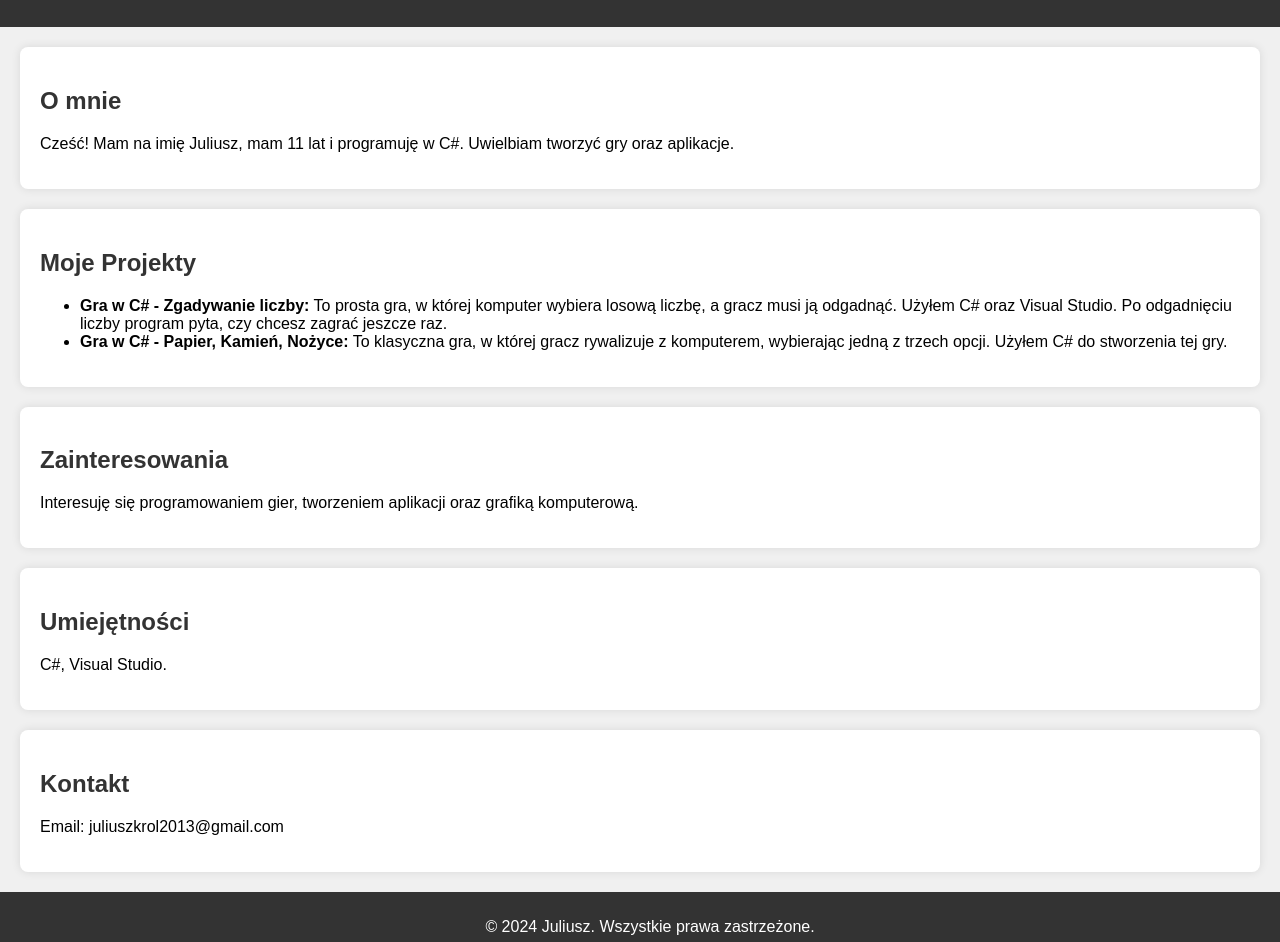
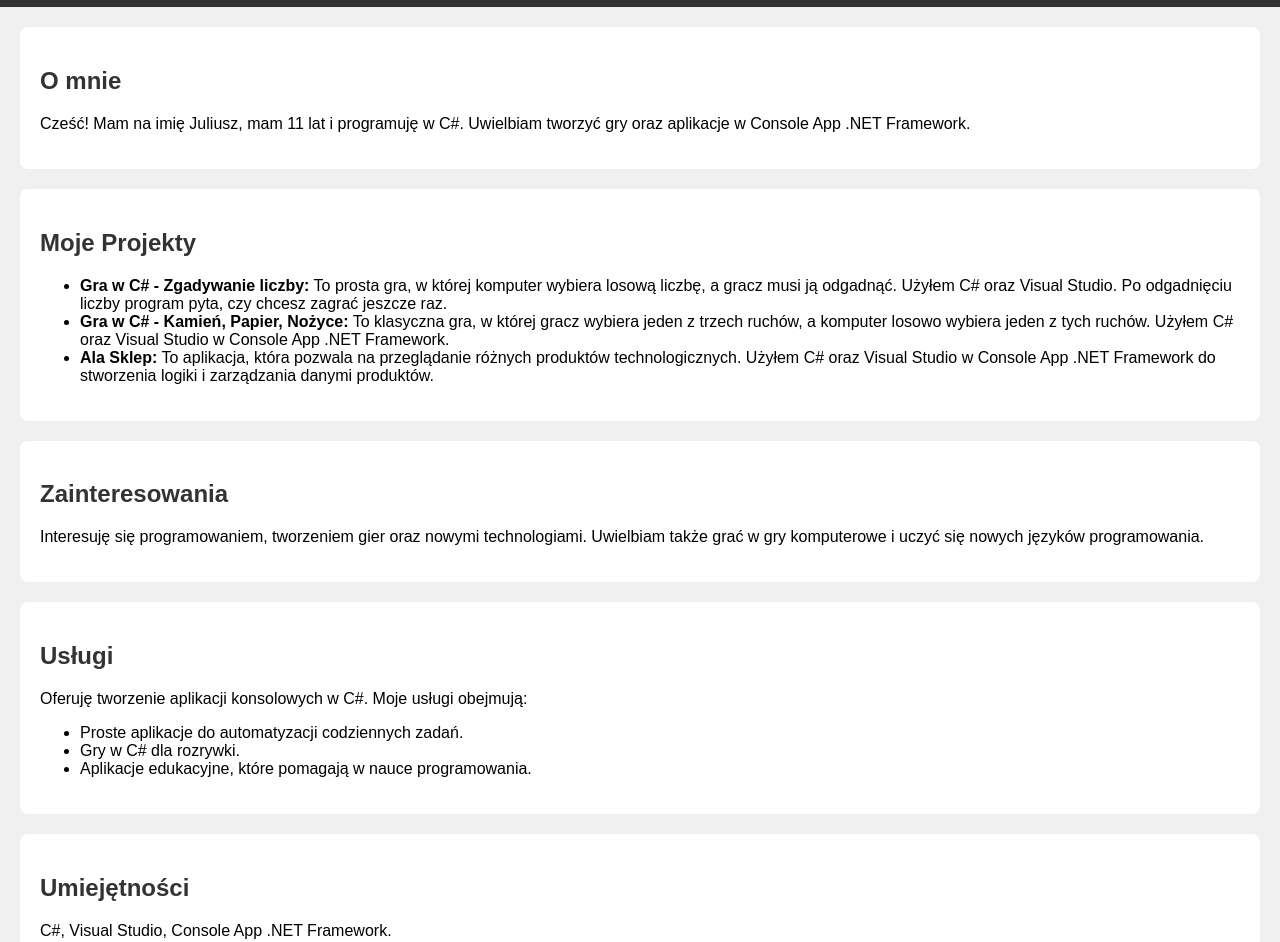
Before and after one commit to Juliusz223/portfolio, a plain HTML site: page index.html in a window 1280 px wide. Shown: the part 93-1035 px from the top of the page. Drawn offline with Linux system fonts and the light colour scheme.

Commit message:
Add files via upload

```diff
--- a/index.html
+++ b/index.html
@@ -14,7 +14,7 @@
         header {
             background-color: #333;
             color: white;
-            padding: 20px 0;
+            padding: 10px 0;
             text-align: center;
         }
         section {
@@ -22,7 +22,6 @@
             margin: 20px;
             background-color: white;
             border-radius: 8px;
-            box-shadow: 0 0 10px rgba(0, 0, 0, 0.1);
         }
         h1, h2 {
             color: #333;
@@ -32,16 +31,6 @@
             padding: 10px;
             background-color: #333;
             color: white;
-            position: relative;
-            bottom: 0;
-            width: 100%;
-        }
-        a {
-            color: #0066cc;
-            text-decoration: none;
-        }
-        a:hover {
-            text-decoration: underline;
         }
     </style>
 </head>
@@ -53,7 +42,7 @@
 
 <section>
     <h2>O mnie</h2>
-    <p>Cześć! Mam na imię Juliusz, mam 11 lat i programuję w C#. Uwielbiam tworzyć gry oraz aplikacje.</p>
+    <p>Cześć! Mam na imię Juliusz, mam 11 lat i programuję w C#. Uwielbiam tworzyć gry oraz aplikacje w Console App .NET Framework.</p>
 </section>
 
 <section>
@@ -64,36 +53,44 @@
             To prosta gra, w której komputer wybiera losową liczbę, a gracz musi ją odgadnąć. Użyłem C# oraz Visual Studio. Po odgadnięciu liczby program pyta, czy chcesz zagrać jeszcze raz.
         </li>
         <li>
-            <strong>Gra w C# - Papier, Kamień, Nożyce:</strong>
-            To klasyczna gra, w której gracz rywalizuje z komputerem, wybierając jedną z trzech opcji. Użyłem C# do stworzenia tej gry.
+            <strong>Gra w C# - Kamień, Papier, Nożyce:</strong>
+            To klasyczna gra, w której gracz wybiera jeden z trzech ruchów, a komputer losowo wybiera jeden z tych ruchów. Użyłem C# oraz Visual Studio w Console App .NET Framework.
+        </li>
+        <li>
+            <strong>Ala Sklep:</strong>
+            To aplikacja, która pozwala na przeglądanie różnych produktów technologicznych. Użyłem C# oraz Visual Studio w Console App .NET Framework do stworzenia logiki i zarządzania danymi produktów.
         </li>
     </ul>
 </section>
 
 <section>
     <h2>Zainteresowania</h2>
-    <p>Interesuję się programowaniem gier, tworzeniem aplikacji oraz grafiką komputerową.</p>
+    <p>Interesuję się programowaniem, tworzeniem gier oraz nowymi technologiami. Uwielbiam także grać w gry komputerowe i uczyć się nowych języków programowania.</p>
+</section>
+
+<section>
+    <h2>Usługi</h2>
+    <p>Oferuję tworzenie aplikacji konsolowych w C#. Moje usługi obejmują:</p>
+    <ul>
+        <li>Proste aplikacje do automatyzacji codziennych zadań.</li>
+        <li>Gry w C# dla rozrywki.</li>
+        <li>Aplikacje edukacyjne, które pomagają w nauce programowania.</li>
+    </ul>
 </section>
 
 <section>
     <h2>Umiejętności</h2>
-    <p>C#, Visual Studio.</p>
+    <p>C#, Visual Studio, Console App .NET Framework.</p>
 </section>
 
 <section>
     <h2>Kontakt</h2>
-    <p>Email: juliuszkrol2013@gmail.com</p>
+    <p>Email: <a href="mailto:juliuszkrol2013@gmail.com">juliuszkrol2013@gmail.com</a></p>
 </section>
 
 <footer>
     <p>&copy; 2024 Juliusz. Wszystkie prawa zastrzeżone.</p>
 </footer>
 
-<script>
-    window.onload = function() {
-        alert("Witaj na moim portfolio!");
-    };
-</script>
-
 </body>
 </html>
```
